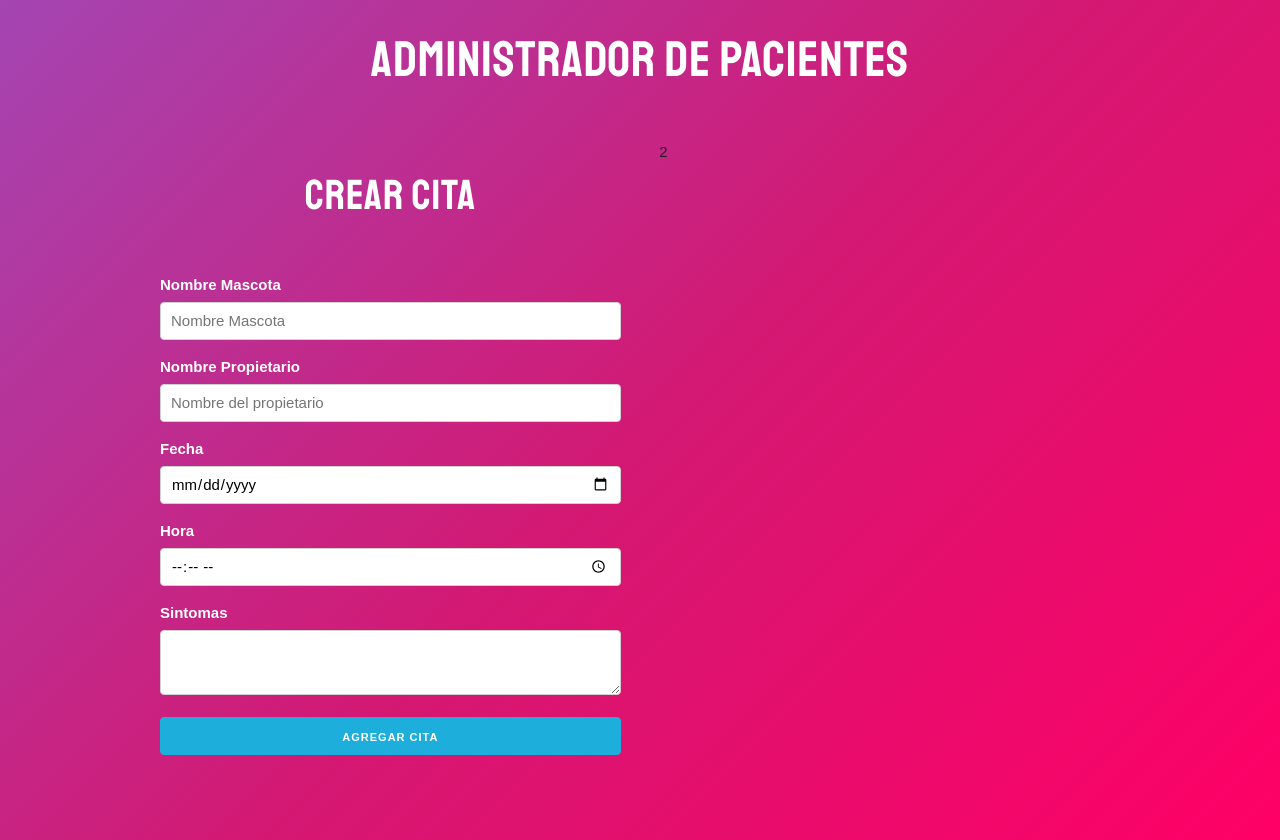
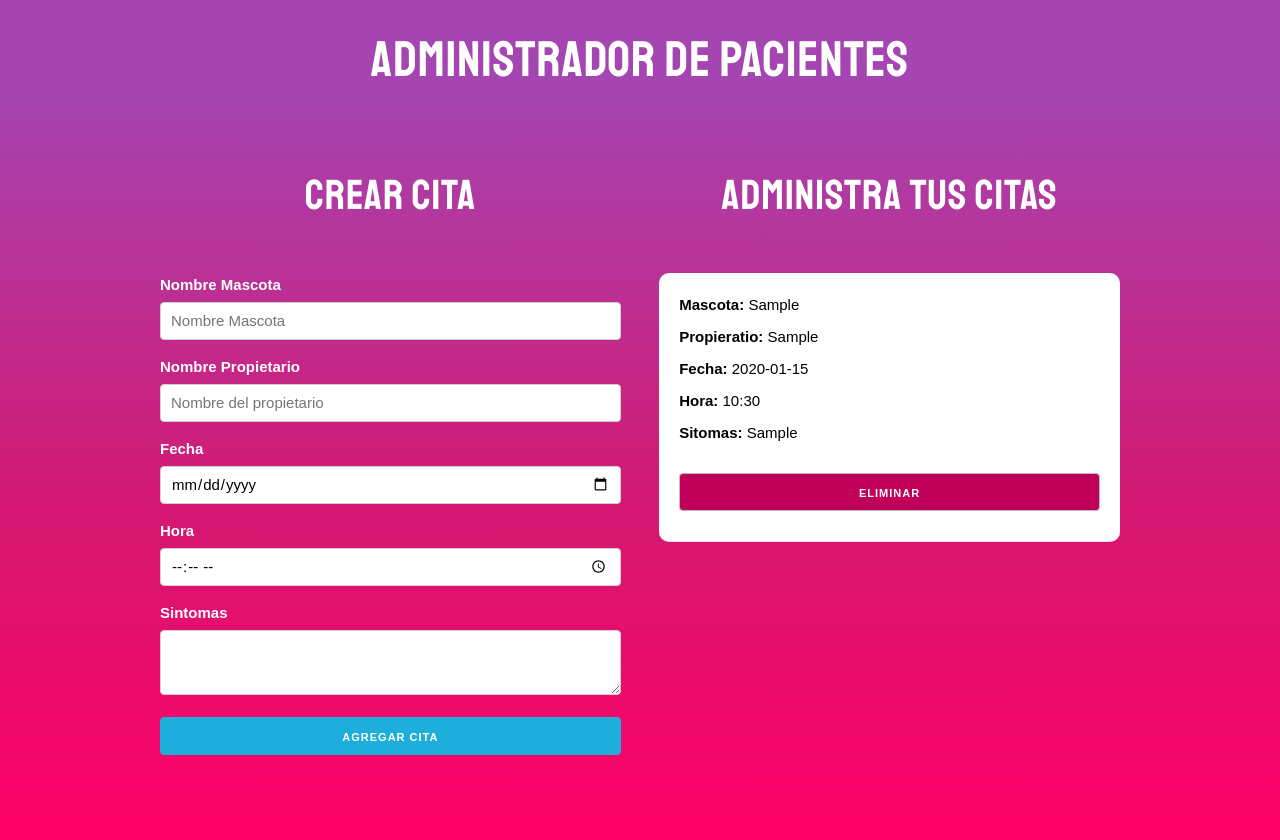
Before and after one commit to manueb149/citas_react, a React (Create React App) app: page / in a window 1280 px wide. Both pictures are taken after typing "Sample", "Sample", "2020-01-15", "10:30", "Sample" into the empty fields and a click on the button "AGREGAR CITA". Built offline with nearby package versions, Linux system fonts and the light colour scheme.

Commit message:
add Cita.jsx

```diff
--- a/src/App.js
+++ b/src/App.js
@@ -1,15 +1,21 @@
 import React, { Fragment, useState } from "react";
-import Formulario from "./components/Formulario"
+import Formulario from "./components/Formulario";
+import Cita from "./components/Cita";
 
 function App() {
-
   // Arreglo de cirtas guardadas
-  const [ citas, saveCitas ] = useState([]);
+  const [citas, saveCitas] = useState([]);
 
   // Funcion para actualizar citas guardadas
   const crearCita = cita => {
-    saveCitas([ ...citas, cita ]);
-  }
+    saveCitas([...citas, cita]);
+  };
+
+  // Funcion para eliminar cita
+  const eliminarCita = id => {
+    const newCitas = citas.filter(cita => cita.id !== id);
+    saveCitas(newCitas);
+  };
 
   return (
     <Fragment>
@@ -18,12 +24,17 @@
       <div className="container">
         <div className="row">
           <div className="one-half column">
-            <Formulario
-              crearCita={crearCita}
-            />
+            <Formulario crearCita={crearCita} />
           </div>
           <div className="one-half column">
-            2
+            <h2>Administra tus citas</h2>
+            {citas.map(cita => (
+              <Cita
+                key={cita.id}
+                cita={cita}
+                eliminarCita={eliminarCita}
+              />
+            ))}
           </div>
         </div>
       </div>
--- /dev/null
+++ b/src/components/Cita.jsx
@@ -0,0 +1,27 @@
+import React from "react";
+
+const Cita = ({ cita, eliminarCita }) => (
+  <div className="cita">
+    <p>
+      Mascota: <span>{cita.mascota}</span>
+    </p>
+    <p>
+      Propieratio: <span>{cita.propietario}</span>
+    </p>
+    <p>
+      Fecha: <span>{cita.fecha}</span>
+    </p>
+    <p>
+      Hora: <span>{cita.hora}</span>
+    </p>
+    <p>
+      Sitomas: <span>{cita.sintomas}</span>
+    </p>
+    <button
+        className="button eliminar u-full-width"
+        onClick={ () => eliminarCita(cita.id) }
+    >Eliminar</button>
+  </div>
+);
+
+export default Cita;
--- a/src/index.css
+++ b/src/index.css
@@ -6,9 +6,9 @@
   padding: 0;
   font-family: sans-serif;
   background-image: linear-gradient(
-    -225deg,
-    #a445b2 0%,
-    #d41872 52%,
+    180deg,
+    #a445b2 10%,
+    #d41872 60%,
     #ff0066 100%
   );
   min-height: 100%;
```
Also changed, not shown: src/components/Formulario.jsx (+32 -32 lines).
